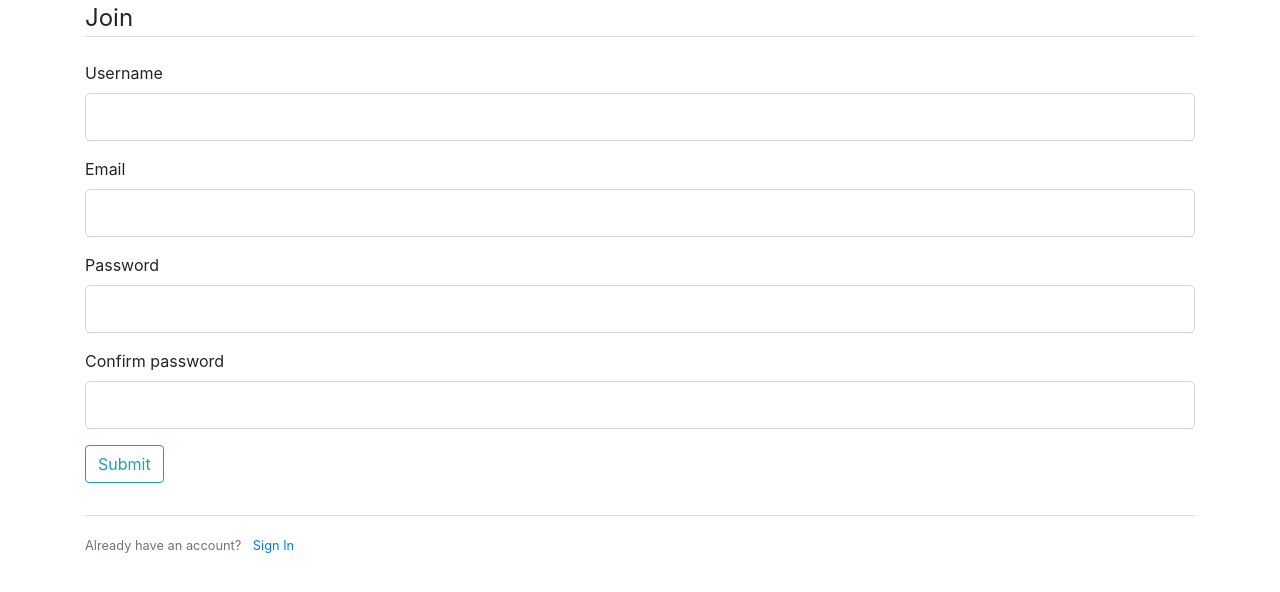
After one commit to nicoprocessor/Concrete-flowchart, a Flask app: template templates/register.html in a window 1280 px wide. The commit adds this page. Shown: the top 592 px of the page. Run offline with Flask 2, Linux system fonts and the light colour scheme; the template is opened without the code that fills it, so the values that code supplies are empty, except form fields; form fields are guessed from the names that the template uses; parts of the project's set-up code (start-up, migrations or seed data) failed here and were passed over; some libraries are stand-ins or nearby versions.

Commit message:
Login and registration form templates are done, but missing styles Moved the flask app files inside the app folder

```diff
--- /dev/null
+++ b/app/app.py
@@ -0,0 +1,37 @@
+from flask import Flask, render_template
+from app.register import RegistrationForm
+from app.login import LoginForm
+
+app = Flask(__name__)
+
+app.config['SECRET_KEY'] = '322aaa35662adf0d1e0ecc141413994e'
+
+dummy_data = [
+    {
+        'name': 'Nicola',
+        'surname': 'Onofri'
+    }, {
+        'name': 'Mario',
+        'surname': 'Rossi'
+    }
+]
+
+@app.route('/')
+def login():
+    return render_template('login.html', data=dummy_data)
+
+
+@app.route('/login')
+def login():
+    form = LoginForm()
+    return render_template('login.html', title='Login', form=form)
+
+
+@app.route('/register')
+def register():
+    form = RegistrationForm()
+    return render_template('register.html', title='Register', form=form)
+
+
+if __name__ == '__main__':
+    app.run()
--- a/requirements.txt
+++ b/requirements.txt
@@ -1,2 +1,4 @@
 Jinja2==2.10
 Flask==0.12.2
+flask_wtf==0.14.2
+wtforms==2.1
--- a/templates/layout.html
+++ b/templates/layout.html
@@ -1,4 +1,3 @@
-{#parent template#}
 <!DOCTYPE html>
 <html lang="en">
 <head>
@@ -7,13 +6,7 @@
     <link rel="stylesheet" href="https://stackpath.bootstrapcdn.com/bootstrap/4.1.1/css/bootstrap.min.css"
           integrity="sha384-WskhaSGFgHYWDcbwN70/dfYBj47jz9qbsMId/iRN3ewGhXQFZCSftd1LZCfmhktB" crossorigin="anonymous">
 
-    <link rel="stylesheet" href="{{ url_for('static', filename='main.css' }}"
-
-    {% if title %}
-        <title>Flask: {{ title }}</title>
-    {% else %}
-        <title>Concrete Flowchart</title>
-    {% endif %}
+    <link rel="stylesheet" href="{{ url_for('static', filename='main.css') }}"
 </head>
 <body>
 <div class="container">
--- /dev/null
+++ b/templates/register.html
@@ -0,0 +1,39 @@
+{% extends 'layout.html' %}
+{% block content %}
+    <div class="content-section">
+        <form method="POST" action="">
+            {{ form.hidden_tag }} {# adding CRS-token#}
+            <fieldset class="form-group">
+                <legend class="border-bottom mb-4">Join</legend>
+                <div class="form-group">
+                    {{ form.username.label(class='form-control-label') }}
+                    {{ form.username(class='form-control form-control-lg') }}
+                </div>
+                <div class="form-group">
+                    {{ form.email.label(class='form-control-label') }}
+                    {{ form.email(class='form-control form-control-lg') }}
+                </div>
+                <div class="form-group">
+                    {{ form.password.label(class='form-control-label') }}
+                    {{ form.password(class='form-control form-control-lg') }}
+                </div>
+                <div class="form-group">
+                    {{ form.confirm_password.label(class='form-control-label') }}
+                    {{ form.confirm_password(class='form-control form-control-lg') }}
+                </div>
+                <div class="form-group">
+                    {{ form.submit(class='btn btn-outline-info') }}
+                </div>
+            </fieldset>
+        </form>
+    </div>
+    <div class="border-top pt-3">
+        <small class="text-muted">
+            {# Remember: url_for doesn't search for the name of the route,
+                            but the name of the method inside of the route #}
+            Already have an account? <a class="ml-2" href="{{ url_for('login') }}">Sign In</a>
+        </small>
+
+    </div>
+
+{% endblock content %}
```
Also changed, not shown: app.py (deleted, +0 -24 lines), app/login.py (added, +11 -0 lines), app/register.py (added, +12 -0 lines), res/concrete_flowchart_circuit.png (renamed from concrete_flowchart_circuit.png), static/main.css (added).
